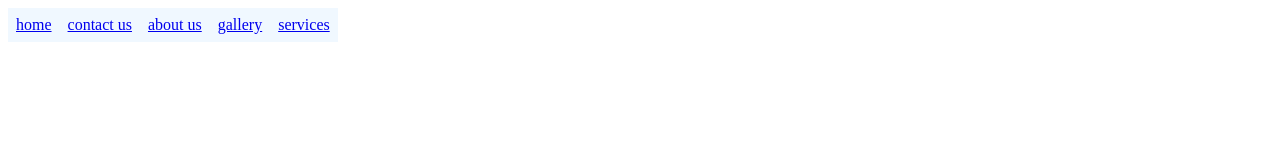
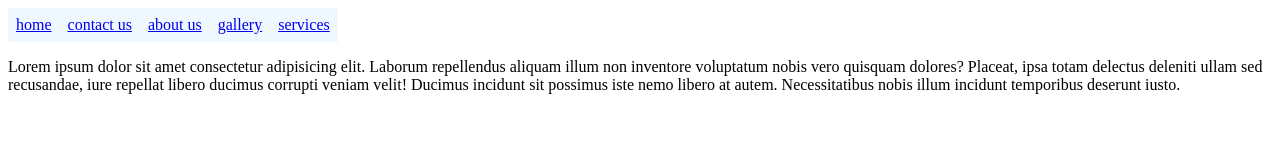
Before and after one commit to salam-bhai/salam-bhai, a plain HTML site: page index.html in a window 1280 px wide. Drawn offline with Linux system fonts and the light colour scheme.

Commit message:
insert a paragraph

```diff
--- a/index.html
+++ b/index.html
@@ -31,5 +31,6 @@
         <li><a class="a" href="#">services</a></li>
 
     </ul>
+    <p>Lorem ipsum dolor sit amet consectetur adipisicing elit. Laborum repellendus aliquam illum non inventore voluptatum nobis vero quisquam dolores? Placeat, ipsa totam delectus deleniti ullam sed recusandae, iure repellat libero ducimus corrupti veniam velit! Ducimus incidunt sit possimus iste nemo libero at autem. Necessitatibus nobis illum incidunt temporibus deserunt iusto.</p>
 </body>
 </html>
```
